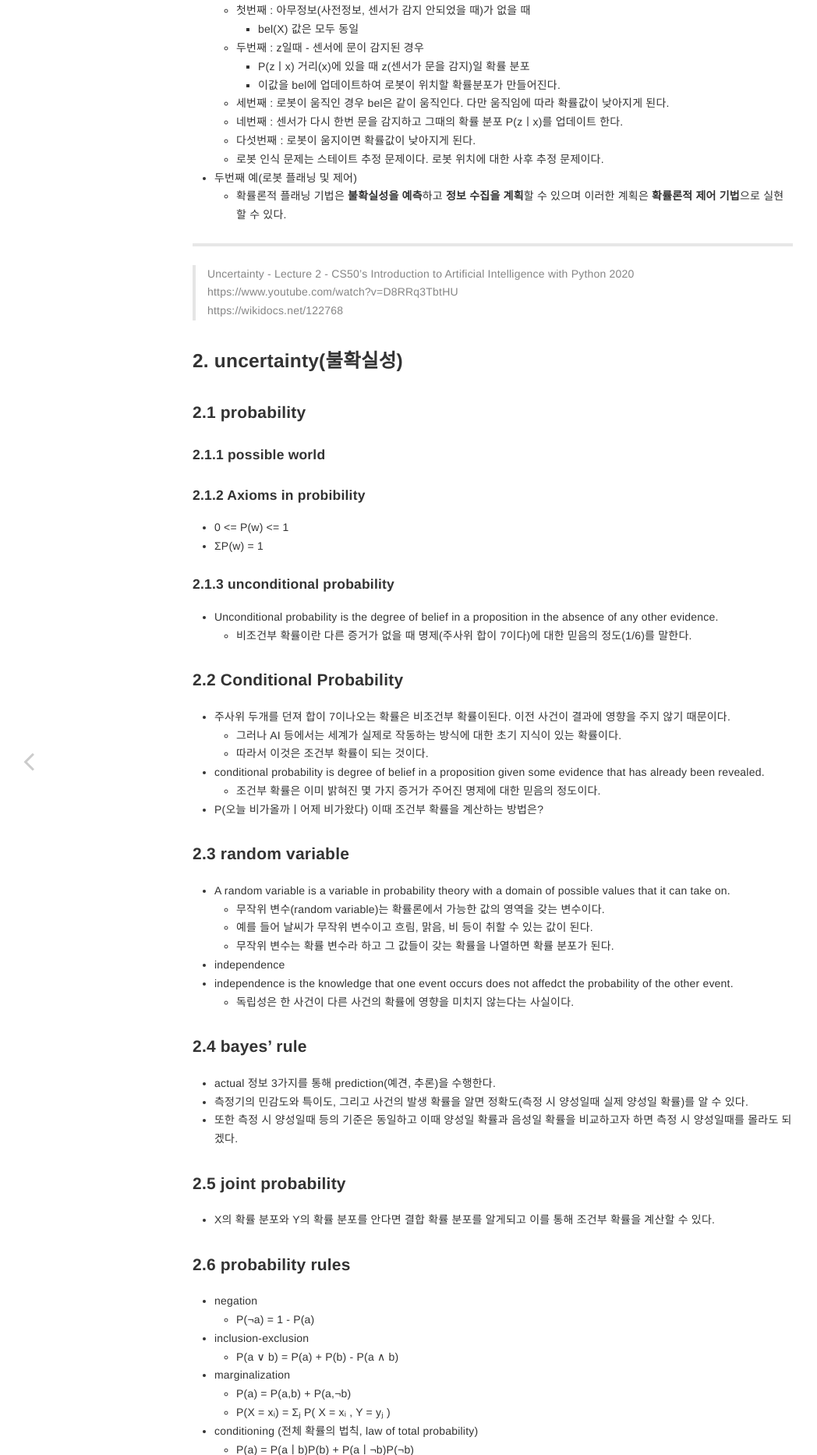
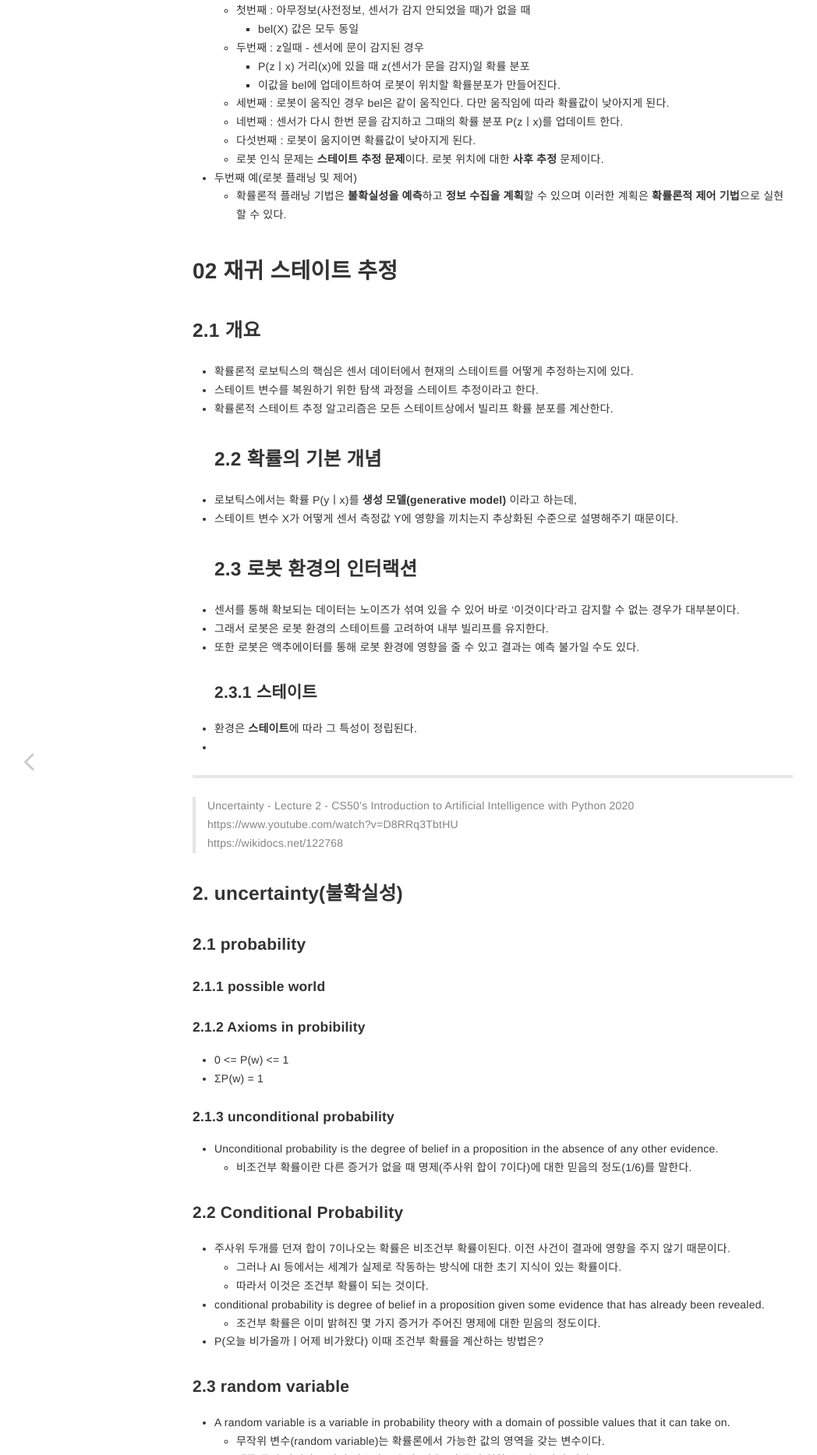
Before and after one commit to contravia-cloud/TechnicalBlog, a Jekyll site: the page built from _posts/2022-04-06-Probabilistic_robotics.md, in a window 1280 px wide. Shown: the part 1281-3147 px from the top of the page at 78% size, without its empty margins (8-1056 px from the left). Built offline with Jekyll 4.4.1, drawn with Linux system fonts in a browser that asks for light colours; our own code applies the rules of GitHub Pages for plain Markdown files.

Commit message:
Update 2022-04-06-Probabilistic_robotics.md

```diff
--- a/_posts/2022-04-06-Probabilistic_robotics.md
+++ b/_posts/2022-04-06-Probabilistic_robotics.md
@@ -30,11 +30,25 @@ date: 2022-04-06
     - 세번째 : 로봇이 움직인 경우 bel은 같이 움직인다. 다만 움직임에 따라 확률값이 낮아지게 된다.
     - 네번째 : 센서가 다시 한번 문을 감지하고 그때의 확률 분포 P(zㅣx)를 업데이트 한다.
     - 다섯번째 : 로봇이 움지이면 확률값이 낮아지게 된다.
-    - 로봇 인식 문제는 스테이트 추정 문제이다. 로봇 위치에 대한 사후 추정 문제이다.
+    - 로봇 인식 문제는 **스테이트 추정 문제**이다. 로봇 위치에 대한 **사후 추정** 문제이다.
   - 두번째 예(로봇 플래닝 및 제어)
     - 확률론적 플래닝 기법은 **불확실성을 예측**하고 **정보 수집을 계획**할 수 있으며 이러한 계획은 **확률론적 제어 기법**으로 실현할 수 있다.
 
-
+# 02 재귀 스테이트 추정
+## 2.1 개요
+  - 확률론적 로보틱스의 핵심은 센서 데이터에서 현재의 스테이트를 어떻게 추정하는지에 있다.
+  - 스테이트 변수를 복원하기 위한 탐색 과정을 스테이트 추정이라고 한다.
+  - 확률론적 스테이트 추정 알고리즘은 모든 스테이트상에서 빌리프 확률 분포를 계산한다.
+## 2.2 확률의 기본 개념
+  - 로보틱스에서는 확률 P(yㅣx)를 **생성 모델(generative model)** 이라고 하는데,
+  - 스테이트 변수 X가 어떻게 센서 측정값 Y에 영향을 끼치는지 추상화된 수준으로 설명해주기 때문이다.
+## 2.3 로봇 환경의 인터랙션
+  - 센서를 통해 확보되는 데이터는 노이즈가 섞여 있을 수 있어 바로 '이것이다'라고 감지할 수 없는 경우가 대부분이다.
+  - 그래서 로봇은 로봇 환경의 스테이트를 고려하여 내부 빌리프를 유지한다.
+  - 또한 로봇은 액추에이터를 통해 로봇 환경에 영향을 줄 수 있고 결과는 예측 불가일 수도 있다.
+### 2.3.1 스테이트
+  - 환경은 **스테이트**에 따라 그 특성이 정립된다.
+  -
 
 -----------------------------------------------------------------
 > Uncertainty - Lecture 2 - CS50's Introduction to Artificial Intelligence with Python 2020
```
